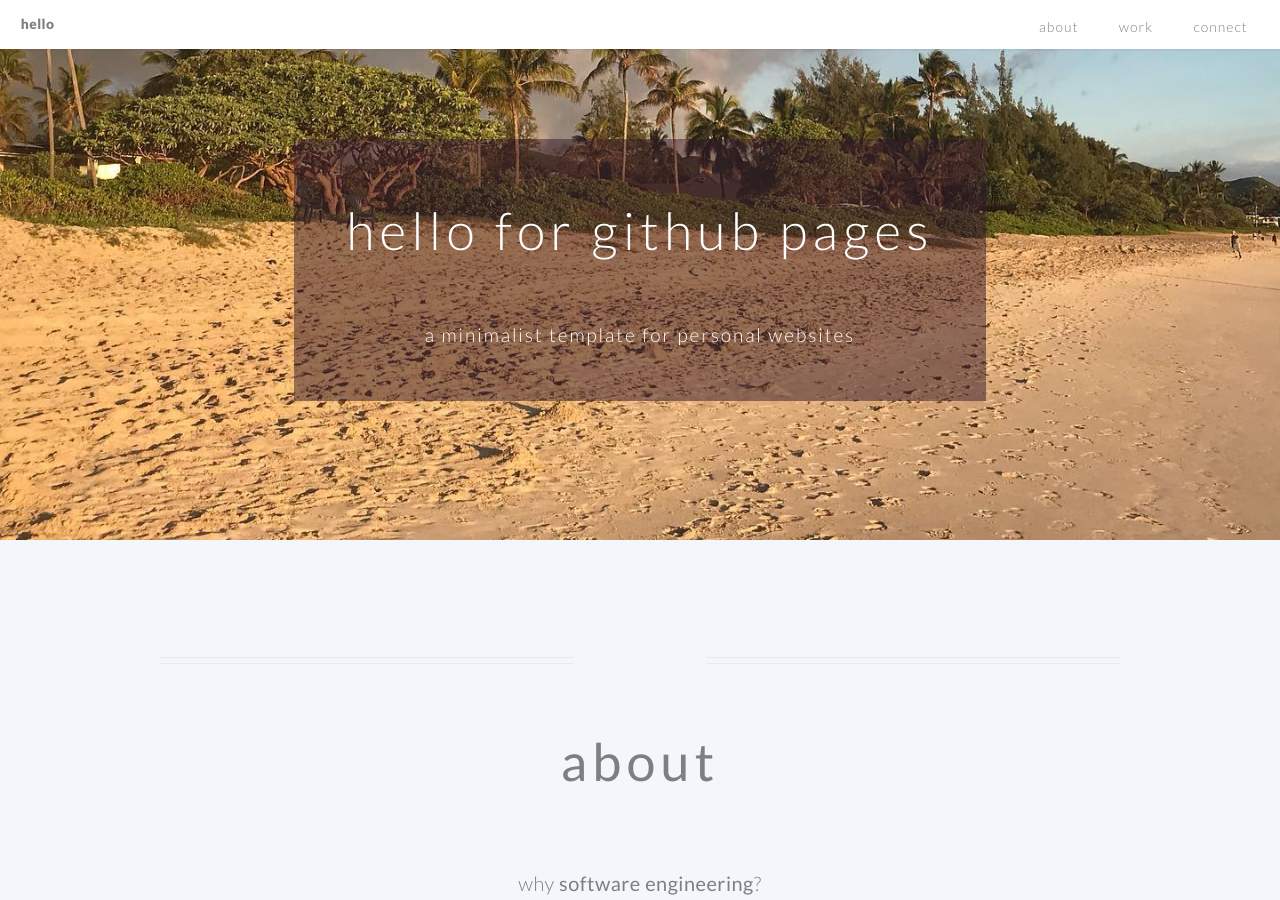
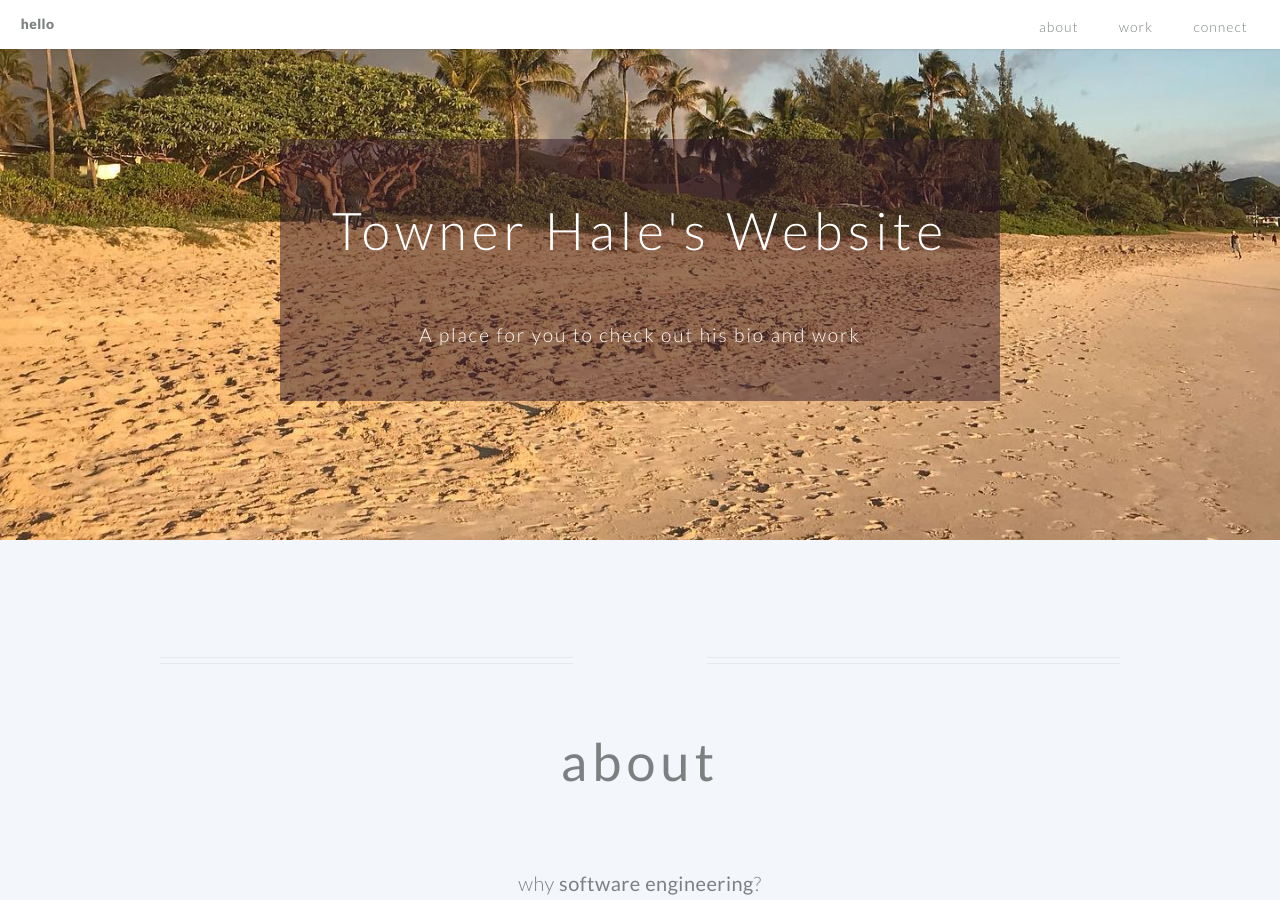
Before and after one commit to townerhale/towner_personal, a Jekyll site: the page built from index.md, in a window 1280 px wide and 900 px high. Built offline with Jekyll 4.4.1, drawn with Linux system fonts in a browser that asks for light colours.

Commit message:
Update index.md

```diff
--- a/index.md
+++ b/index.md
@@ -4,8 +4,8 @@ layout: hello-default
 # using Markdown language, you can customize the following variables!
 
 # these variables are required -------------------------------
-banner_title: hello for github pages
-banner_subtitle: a minimalist template for personal websites
+banner_title: Towner Hale's Website
+banner_subtitle: A place for you to check out his bio and work
 background_image: /images/background.jpeg
 
 # all of the following variables are optional -----------------
```
